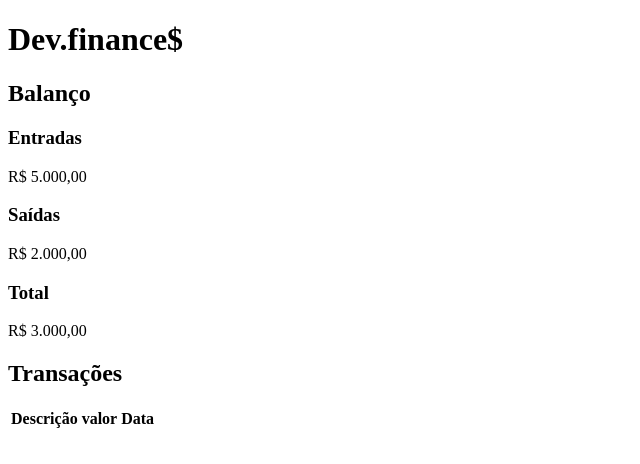
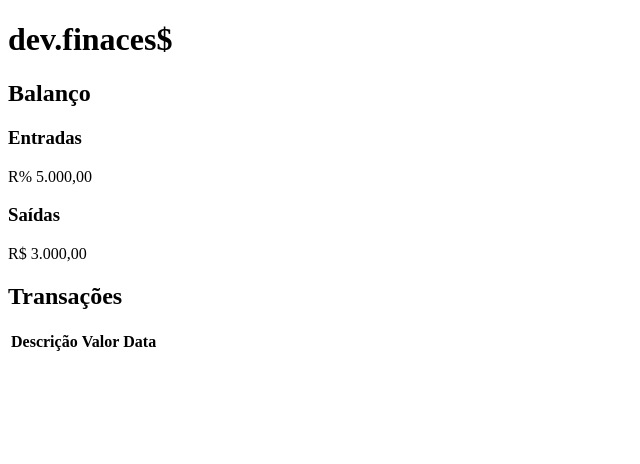
Before and after one commit to TijonSilva-zz/evento-Discover-2021, a plain HTML site: page index.html in a window 1280 px wide. Shown: the whole page, without its empty margins (0-640 px from the left). Drawn offline with Linux system fonts and the light colour scheme.

Commit message:
agora vai

```diff
--- a/index.html
+++ b/index.html
@@ -4,19 +4,16 @@
   <meta charset="UTF-8">
   <meta http-equiv="X-UA-Compatible" content="IE=edge">
   <meta name="viewport" content="width=device-width, initial-scale=1.0">
-<title>Dev.Finance$</title>
+  <title>dev.finace$</title>
 </head>
 <body>
 
-<h1>Dev.finance$</h1>
+  <h1>dev.finaces$</h1>
   <h2>Balanço</h2>
   <h3>Entradas</h3>
-<p>R$ 5.000,00</p>
+  <p>R% 5.000,00</p>
 
   <h3>Saídas</h3>
-<p>R$ 2.000,00</p>
-
-<h3>Total</h3>
   <p>R$ 3.000,00</p>
 
   <h2>Transações</h2>
@@ -25,13 +22,11 @@
     <thead>
       <tr>
         <th>Descrição</th>
-<th>valor</th>
+        <th>Valor</th>
         <th>Data</th>
       </tr>
     </thead>
     <tbody></tbody>
-
   </table>
-
 </body>
 </html>
```
Lines whose indentation alone changed are shown as unchanged.
